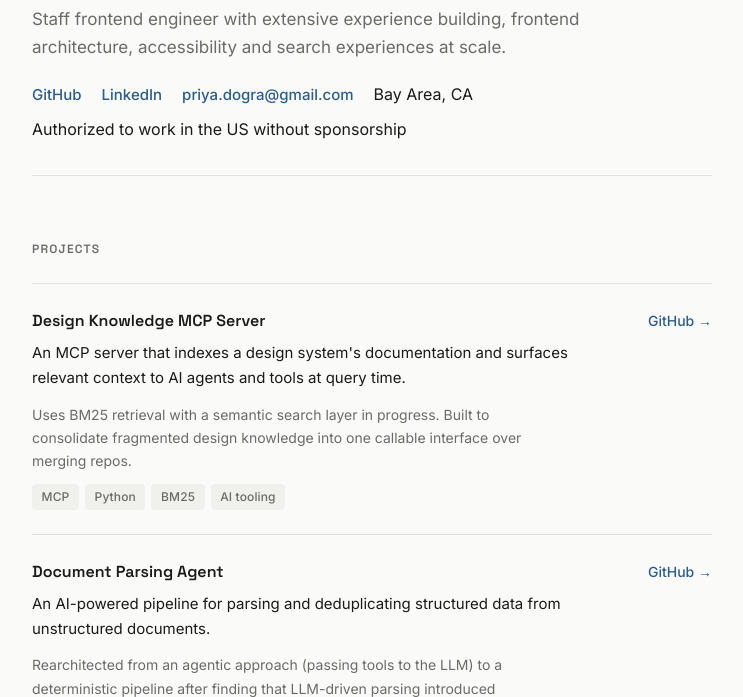
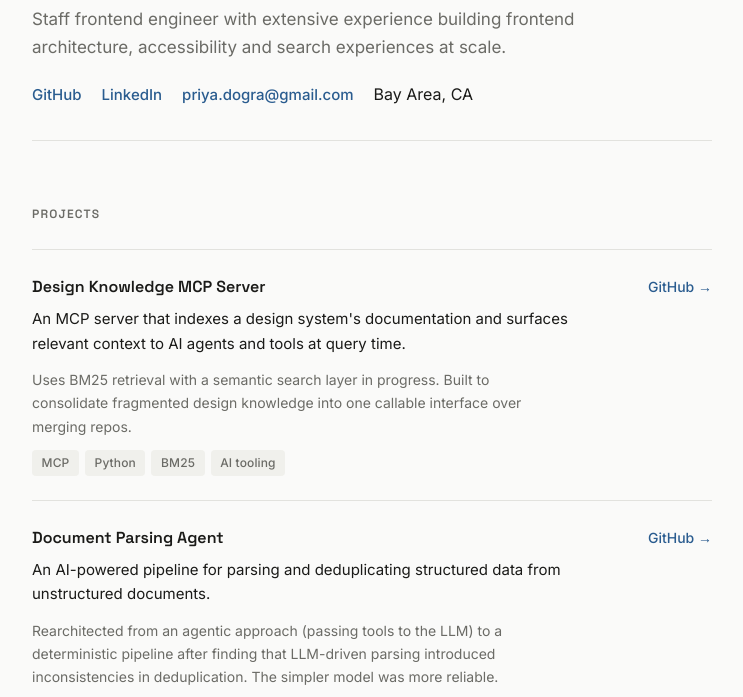
Before and after one commit to priyankadogra/priyankadogra.github.io, a plain HTML site: page index.html in a window 1280 px wide. Shown: the part 126-823 px from the top of the page, without its empty margins (268-1011 px from the left). Drawn offline with Linux system fonts and the light colour scheme.

Commit message:
Update tagline for clarity
Removed the phrase 'with extensive experience building,' from the tagline.

```diff
--- a/index.html
+++ b/index.html
@@ -249,13 +249,12 @@
 
   <header class="header">
     <h1 class="name">Priyanka Dogra</h1>
-    <p class="tagline">Staff frontend engineer with extensive experience building, frontend architecture, accessibility and search experiences at scale.</p>
+    <p class="tagline">Staff frontend engineer with extensive experience building frontend architecture, accessibility and search experiences at scale.</p>
     <ul class="links">
       <li><a href="https://github.com/priyankadogra" target="_blank">GitHub</a></li>
       <li><a href="https://www.linkedin.com/in/priyanka-dogra/" target="_blank">LinkedIn</a></li>
       <li><a href="mailto:priya.dogra@gmail.com">priya.dogra@gmail.com</a></li>
       <li>Bay Area, CA</li>
-      <li>Authorized to work in the US without sponsorship</li>
     </ul>
   </header>
 
```
